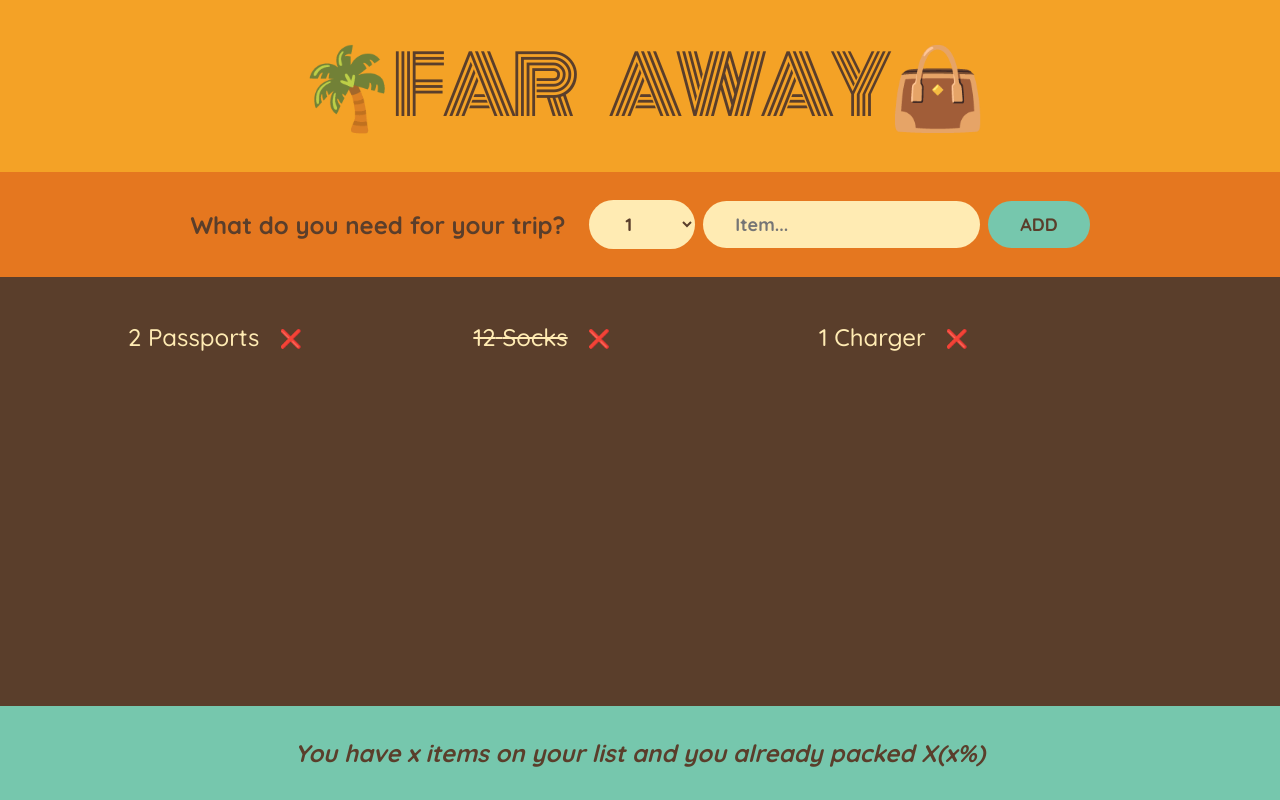
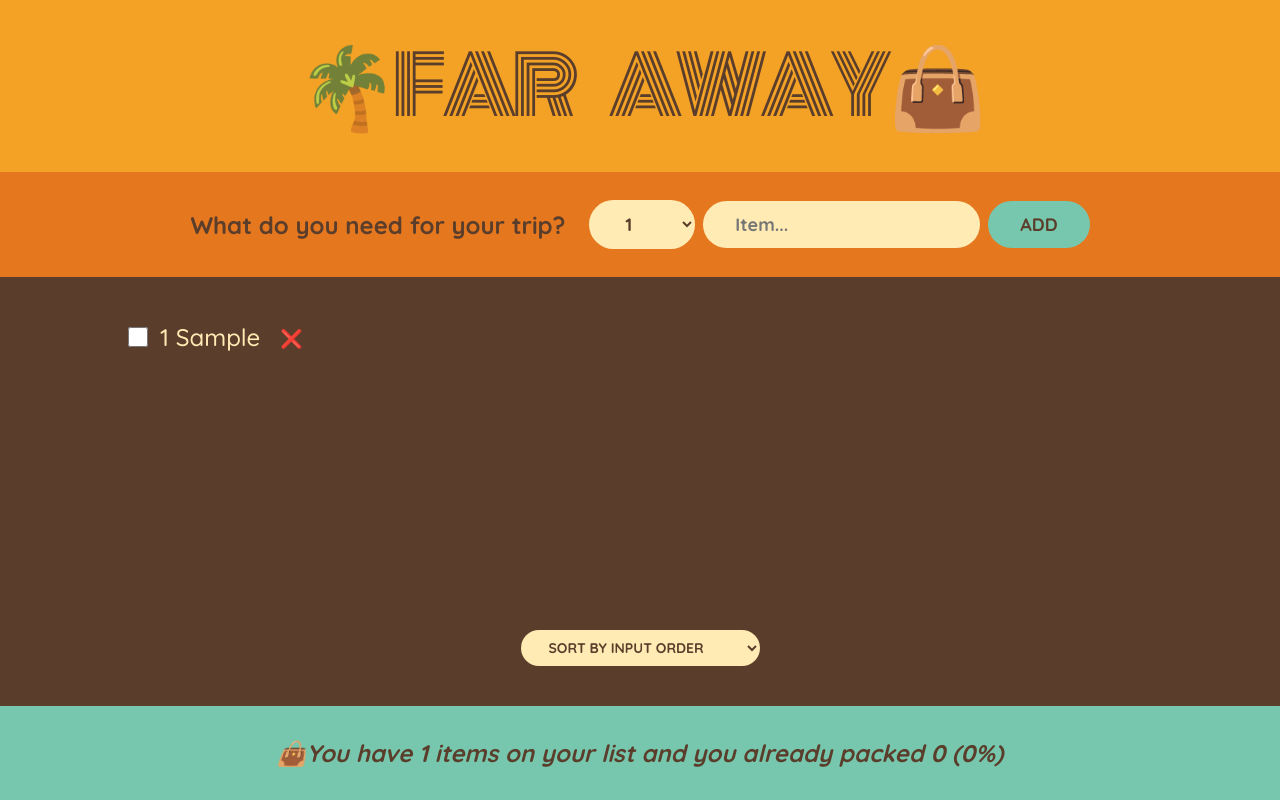
Before and after one commit to niiDerry/travel-list, a React (Create React App) app: page / in a window 1280 px wide. Both pictures are taken after typing "Sample" into the empty fields and a click on the button "ADD". Built offline with nearby package versions, Linux system fonts and the light colour scheme.

Commit message:
added toggle packed

```diff
--- a/src/App.js
+++ b/src/App.js
@@ -1,18 +1,35 @@
 import { useState } from "react";
 
-const initialItems = [
-  { id: 1, description: "Passports", quantity: 2, packed: false },
-  { id: 2, description: "Socks", quantity: 12, packed: true },
-  { id: 3, description: "Charger", quantity: 1, packed: false },
-];
+export default function App() {
+  const [items, setItems] = useState([]);
 
-export default function App() {
+  function handleAddItems(item) {
+    setItems((items) => [...items, item]);
+  }
+
+  function handleDeleteItem(id) {
+    setItems((items) => items.filter((item) => item.id !== id));
+  }
+
+  function handleToggleItem(id) {
+    // updating an array
+    setItems((items) =>
+      items.map((item) =>
+        item.id === id ? { ...item, packed: !item.packed } : item
+      )
+    );
+  }
+
   return (
     <div className="app">
       <Logo />
-      <Form />
-      <PackingList />
-      <Stats />
+      <Form onAddItems={handleAddItems} />
+      <PackingList
+        items={items}
+        onDeleteItem={handleDeleteItem}
+        onToggleItem={handleToggleItem}
+      />
+      <Stats items={items} />
     </div>
   );
 }
@@ -21,7 +38,7 @@
   return <h1>🌴Far Away👜</h1>;
 }
 
-function Form() {
+function Form({ onAddItems }) {
   const [description, setDescription] = useState("");
   const [quantity, setQuantity] = useState(1);
 
@@ -31,8 +48,8 @@
     if (!description) return;
 
     const newItem = { description, quantity, packed: false, id: Date.now() };
-    console.log(newItem);
 
+    onAddItems(newItem);
     setDescription("");
     setQuantity(1);
   }
@@ -61,33 +78,67 @@
   );
 }
 
-function PackingList() {
+function PackingList({ items, onDeleteItem, onToggleItem }) {
   return (
     <div className="list">
       <ul>
-        {initialItems.map((item) => (
-          <Item item={item} key={item.id} />
+        {items.map((item) => (
+          <Item
+            item={item}
+            onDeleteItem={onDeleteItem}
+            onToggleItem={onToggleItem}
+            key={item.id}
+          />
         ))}
       </ul>
+
+      <div className="actions">
+        <select name="" id="">
+          <option value="input">Sort by input order</option>
+          <option value="description">Sort by description</option>
+          <option value="packed">Sort by packed status</option>
+        </select>
+      </div>
     </div>
   );
 }
 
-function Item({ item }) {
+function Item({ item, onDeleteItem, onToggleItem }) {
   return (
     <li>
+      <input
+        type="checkbox"
+        value={item.packed}
+        onChange={() => onToggleItem(item.id)}
+      />
       <span style={item.packed ? { textDecoration: "line-through" } : {}}>
         {item.quantity} {item.description}
       </span>
-      <button>❌</button>
+      <button onClick={() => onDeleteItem(item.id)}>❌</button>
     </li>
   );
 }
 
-function Stats() {
+function Stats({ items }) {
+  if (!items.length)
+    return (
+      <p className="stats">
+        <em>Start adding some items to your packing list 🚀</em>
+      </p>
+    );
+
+  const numItems = items.length;
+  const numPacked = items.filter((item) => item.packed).length;
+  const percentage = Math.round((numPacked / numItems) * 100);
+
   return (
     <footer className="stats">
-      <em>You have x items on your list and you already packed X(x%)</em>
+      <em>
+        {percentage === 100
+          ? "You got everything! Ready to go ✈️"
+          : `👜You have ${numItems} items on your list and you already packed
+        ${numPacked} (${percentage}%)`}
+      </em>
     </footer>
   );
 }
--- a/src/index.css
+++ b/src/index.css
@@ -98,7 +98,7 @@
 .list ul {
   list-style: none;
   width: 80%;
-  overflow: scroll;
+  /* overflow: scroll; */
 
   display: grid;
   grid-template-columns: repeat(auto-fit, minmax(250px, 1fr));
```
